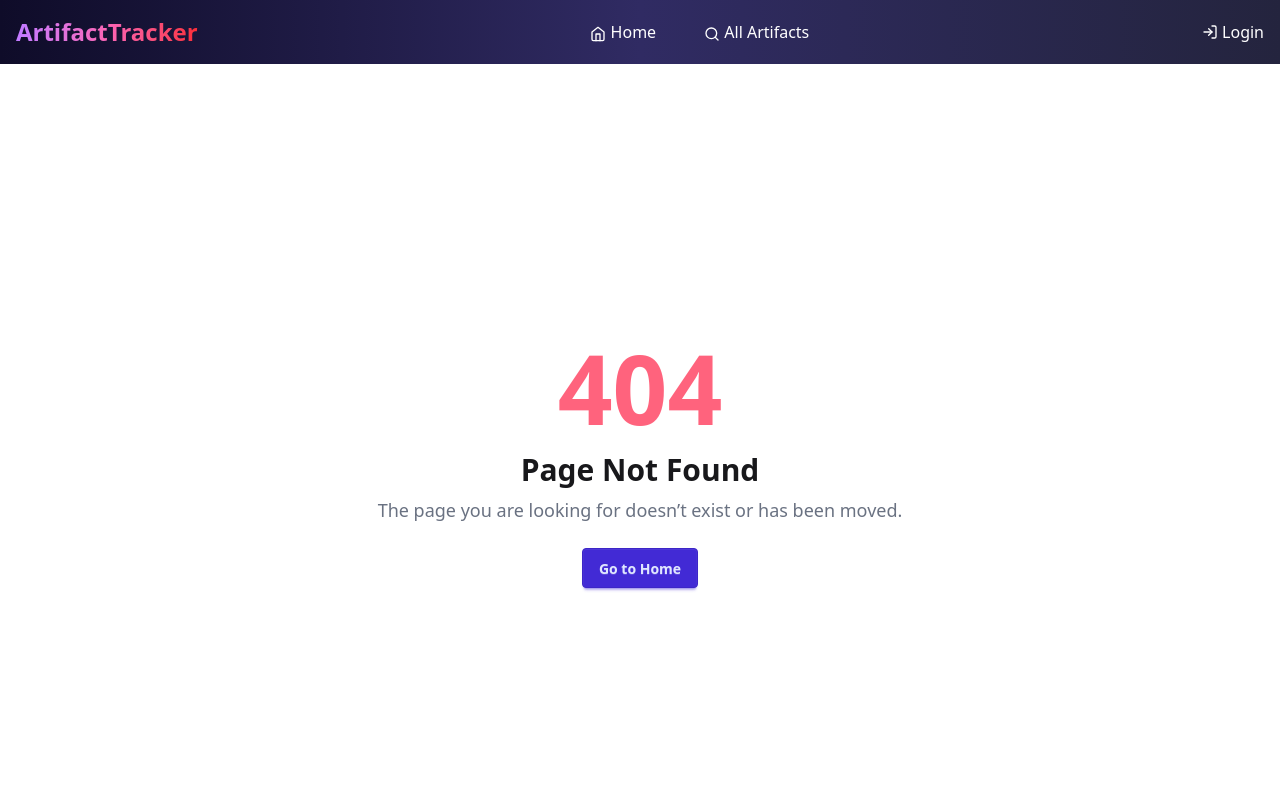
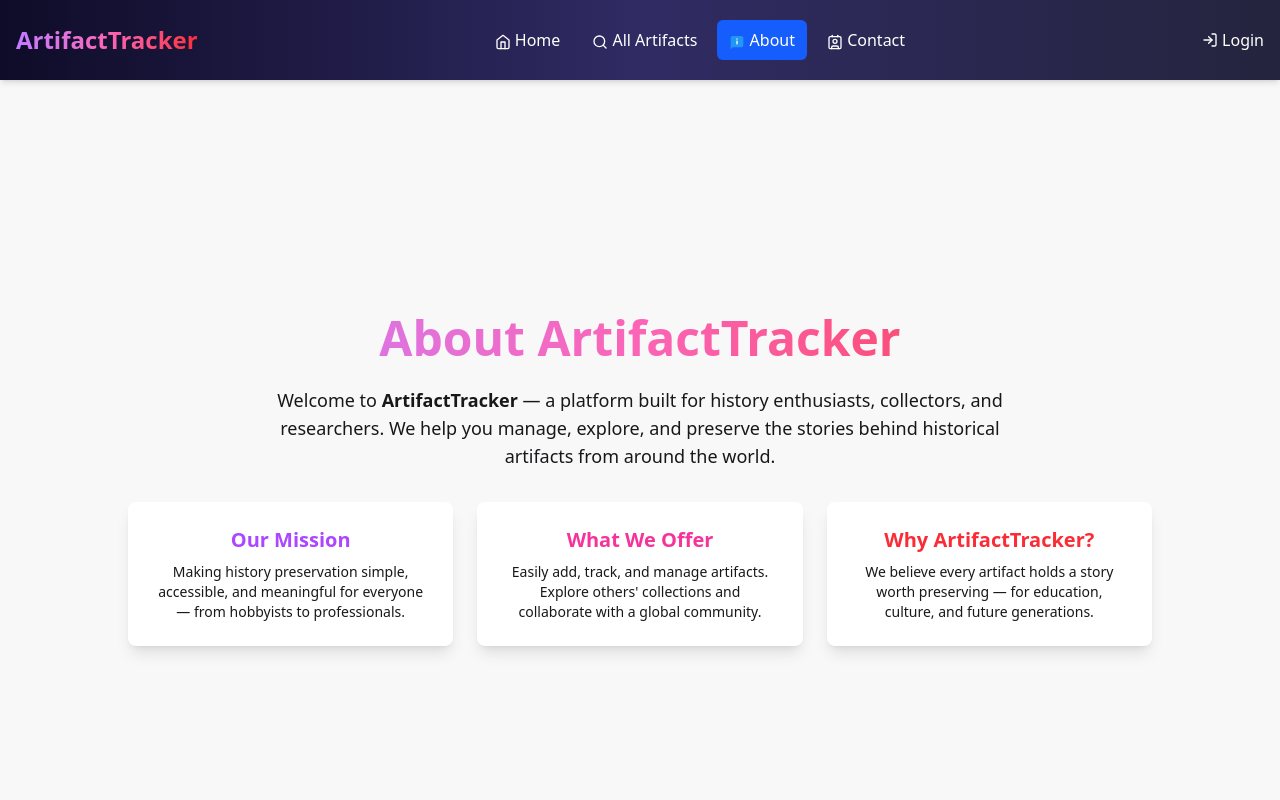
Before and after one commit to mehedidevx/Artifacts-Tracker, a React (Vite) app: page /about in a window 1280 px wide. Shown: the top 800 px of the page. Built offline with nearby package versions, Linux system fonts and the light colour scheme; no server answers.

Commit message:
Add About and Contact components with responsive design and animations

```diff
--- a/index.html
+++ b/index.html
@@ -1,8 +1,8 @@
 <!doctype html>
-<html lang="en" data-theme="light">
+<html lang="en" >
   <head>
     <meta charset="UTF-8" />
-     <link rel="shortcut icon" href="/src/assets/react.svg" type="image/x-icon">
+     <link rel="shortcut icon" href="/src/assets/images1.png" type="image/x-icon">
     <meta name="viewport" content="width=device-width, initial-scale=1.0" />
     <title>Artifacts Tracker</title>
   </head>
--- /dev/null
+++ b/src/components/About.jsx
@@ -0,0 +1,62 @@
+import { motion } from "framer-motion";
+
+const About = () => {
+  return (
+    <div className="min-h-screen bg-base-200 flex items-center justify-center px-4">
+      <motion.div
+        className="max-w-5xl mx-auto text-center"
+        initial={{ opacity: 0, y: 50 }}
+        animate={{ opacity: 1, y: 0 }}
+        transition={{ duration: 0.8 }}
+      >
+        <h1 className="text-5xl font-bold mb-6 text-transparent bg-clip-text bg-gradient-to-r from-purple-400 via-pink-400 to-red-500">
+          About ArtifactTracker
+        </h1>
+
+        <p className="text-lg mb-8 max-w-3xl mx-auto">
+          Welcome to <span className="font-semibold">ArtifactTracker</span> — a platform built for history enthusiasts, collectors, and researchers. We help you manage, explore, and preserve the stories behind historical artifacts from around the world.
+        </p>
+
+        <div className="grid grid-cols-1 md:grid-cols-3 gap-6">
+          <motion.div
+            className="bg-white rounded-lg shadow-lg p-6"
+            whileHover={{ scale: 1.05 }}
+          >
+            <h3 className="text-xl font-bold mb-2 text-purple-500">
+              Our Mission
+            </h3>
+            <p className="text-sm">
+              Making history preservation simple, accessible, and meaningful for everyone — from hobbyists to professionals.
+            </p>
+          </motion.div>
+
+          <motion.div
+            className="bg-white rounded-lg shadow-lg p-6"
+            whileHover={{ scale: 1.05 }}
+          >
+            <h3 className="text-xl font-bold mb-2 text-pink-500">
+              What We Offer
+            </h3>
+            <p className="text-sm">
+              Easily add, track, and manage artifacts. Explore others' collections and collaborate with a global community.
+            </p>
+          </motion.div>
+
+          <motion.div
+            className="bg-white rounded-lg shadow-lg p-6"
+            whileHover={{ scale: 1.05 }}
+          >
+            <h3 className="text-xl font-bold mb-2 text-red-500">
+              Why ArtifactTracker?
+            </h3>
+            <p className="text-sm">
+              We believe every artifact holds a story worth preserving — for education, culture, and future generations.
+            </p>
+          </motion.div>
+        </div>
+      </motion.div>
+    </div>
+  );
+};
+
+export default About;
--- a/src/components/ArtifactsHero.jsx
+++ b/src/components/ArtifactsHero.jsx
@@ -13,7 +13,7 @@ const ArtifactsHero = () => {
         <div className="divider">Discover Artistry</div>
 
         <div className="flex justify-center mt-6">
-          <button className="btn btn-primary">View Artifacts</button>
+          <button className="btn btn-primary bg-blue-600 border-none">View Artifacts</button>
         </div>
       </div>
 
@@ -25,7 +25,7 @@ const ArtifactsHero = () => {
         </p>
 
         <div className="flex justify-end">
-          <button className="btn btn-secondary">Read Discoveries</button>
+          <button className="btn text-white bg-blue-600 border-none">Read Discoveries</button>
         </div>
       </div>
     </div>
--- a/src/components/Banner.jsx
+++ b/src/components/Banner.jsx
@@ -10,7 +10,7 @@ import { Typewriter } from "react-simple-typewriter";
 const Banner = () => {
   const btns = [
     <Link to="/all-artifacts" key="all-artifacts">
-      <button className="flex cursor-pointer items-center gap-2 bg-gradient-to-r from-purple-500 to-pink-500 text-white px-6 py-2 rounded shadow hover:opacity-90 transition">
+      <button className="flex cursor-pointer items-center gap-2 bg-blue-600 text-white px-6 py-2 rounded shadow hover:opacity-90 transition">
        Explore Artifact
       </button>
     </Link>,
--- a/src/components/CallToAction.jsx
+++ b/src/components/CallToAction.jsx
@@ -11,13 +11,13 @@ const CallToAction = () => {
       <div className="flex flex-col sm:flex-row justify-center gap-4">
         <Link
           to="/signup"
-          className="bg-white text-indigo-700 font-semibold px-6 py-3 rounded-lg hover:bg-gray-100 transition"
+          className="bg-blue-600 font-semibold px-6 py-3 rounded-lg hover:bg-transparent border hover:text-white transition"
         >
           Get Started Free
         </Link>
         <Link
           to="/all-artifacts"
-          className="border border-white px-6 py-3 rounded-lg font-semibold hover:bg-white hover:text-purple-900 transition"
+          className="border border-white px-6 py-3 rounded-lg font-semibold hover:bg-blue-600  transition"
         >
           Browse Artifacts
         </Link>
--- /dev/null
+++ b/src/components/Contact.jsx
@@ -0,0 +1,57 @@
+import { motion } from "framer-motion";
+import { FiMail, FiPhone, FiMapPin } from "react-icons/fi";
+
+const Contact = () => {
+  return (
+    <div className="min-h-screen bg-base-200 flex items-center justify-center px-4">
+      <motion.div
+        className="max-w-3xl text-center"
+        initial={{ opacity: 0, y: 50 }}
+        animate={{ opacity: 1, y: 0 }}
+        transition={{ duration: 0.8 }}
+      >
+        <h1 className="text-5xl font-bold mb-6 text-transparent bg-clip-text bg-gradient-to-r from-purple-400 via-pink-400 to-red-500">
+          Contact Us
+        </h1>
+        <p className="text-lg mb-8">
+          Feel free to reach out! We're always open to discussions, suggestions,
+          or collaborations.
+        </p>
+
+        <div className="grid grid-cols-1 md:grid-cols-3 gap-6">
+          {/* Email */}
+          <motion.div
+            className="bg-white rounded-lg shadow-lg p-6"
+            whileHover={{ scale: 1.05 }}
+          >
+            <FiMail className="text-4xl mx-auto text-purple-500 mb-4" />
+            <h3 className="text-xl font-semibold mb-2">Email</h3>
+            <p className="text-sm">mehedi.devx@gmail.com</p>
+          </motion.div>
+
+          {/* Phone */}
+          <motion.div
+            className="bg-white rounded-lg shadow-lg p-6"
+            whileHover={{ scale: 1.05 }}
+          >
+            <FiPhone className="text-4xl mx-auto text-pink-500 mb-4" />
+            <h3 className="text-xl font-semibold mb-2">Phone</h3>
+            <p className="text-sm">+880 1234-567890</p>
+          </motion.div>
+
+          {/* Address */}
+          <motion.div
+            className="bg-white rounded-lg shadow-lg p-6"
+            whileHover={{ scale: 1.05 }}
+          >
+            <FiMapPin className="text-4xl mx-auto text-red-500 mb-4" />
+            <h3 className="text-xl font-semibold mb-2">Location</h3>
+            <p className="text-sm">Debiganj, Panchagarh, Bangladesh</p>
+          </motion.div>
+        </div>
+      </motion.div>
+    </div>
+  );
+};
+
+export default Contact;
--- a/src/components/Navbar.jsx
+++ b/src/components/Navbar.jsx
@@ -10,7 +10,10 @@ import {
   FiHeart,
   FiMenu,
   FiX,
+
 } from "react-icons/fi";
+import { FcAbout } from "react-icons/fc";
+import { LuContact } from "react-icons/lu";
 import { AuthContext } from "../providers/AuthProvider";
 
 const Navbar = () => {
@@ -31,12 +34,12 @@ const Navbar = () => {
   const navLinkClass = ({ isActive }) =>
     `block px-3 py-2 rounded-md font-medium ${
       isActive
-        ? "bg-white/20 text-purple-400"
-        : "hover:text-purple-400 hover:bg-white/10"
+        ? "bg-blue-600 "
+        : "hover:bg-blue-600"
     }`;
 
   return (
-    <nav className="bg-gradient-to-r from-[#0f0c29] via-[#302b63] to-[#24243e] text-white shadow-md">
+    <nav className="bg-gradient-to-r from-[#0f0c29] via-[#302b63] to-[#24243e] text-white shadow-md py-2">
       <div className="container mx-auto px-4 py-3 flex justify-between items-center">
         {/* Logo */}
         <Link to="/" className="text-2xl font-bold bg-gradient-to-r from-purple-400 via-pink-400 to-red-500 bg-clip-text text-transparent">
@@ -44,18 +47,25 @@ const Navbar = () => {
         </Link>
 
         {/* Desktop Menu */}
-        <div className="hidden md:flex gap-6 items-center">
+        <div className="hidden md:flex gap-2 items-center">
           <NavLink to="/" className={navLinkClass}>
             <FiHome className="inline" /> Home
           </NavLink>
           <NavLink to="/all-artifacts" className={navLinkClass}>
             <FiSearch className="inline" /> All Artifacts
           </NavLink>
+
           {user && (
             <NavLink to="/add-artifact" className={navLinkClass}>
               <FiPlusCircle className="inline" /> Add Artifact
             </NavLink>
           )}
+          <NavLink to="/about" className={navLinkClass}>
+           <FcAbout className="inline" /> About
+          </NavLink>
+          <NavLink to="/contact" className={navLinkClass}>
+            <LuContact className="inline"/> Contact
+          </NavLink>
         </div>
 
         {/* User / Login */}
@@ -156,7 +166,7 @@ const Navbar = () => {
                 </button>
                 <button
                   onClick={() => {
-                    navigate("/liked-artifacts");
+                    navigate("/like-artifacts");
                     setMenuOpen(false);
                   }}
                   className="block w-full text-left hover:text-purple-400"
--- a/src/layouts/MainLayOut.jsx
+++ b/src/layouts/MainLayOut.jsx
@@ -22,7 +22,7 @@ const MainLayOut = () => {
 
   return (
     <div>
-      <header>
+      <header className='sticky top-0 z-50'>
         <Navbar />
       </header>
       <main>
--- a/src/pages/ArtifactDetails.jsx
+++ b/src/pages/ArtifactDetails.jsx
@@ -9,7 +9,7 @@ const ArtifactDetails = () => {
   const currentUser = { email: "mehedi.devx@gmail.com" }; // Replace with actual auth user
   const [interested, setInterested] = useState(false);
   const [likeCount, setLikeCount] = useState(artifact.likeCount || 0);
-  const API_BASE = "http://localhost:3000";
+  const API_BASE = "https://artifacts-tracker-server-eta.vercel.app";
 
   useEffect(() => {
     //Check if already liked by this user
--- a/src/pages/FeatureArtifacts.jsx
+++ b/src/pages/FeatureArtifacts.jsx
@@ -80,7 +80,7 @@ const FeatureArtifacts = () => {
         {artifacts.length > 6 && (
           <div className="text-center mt-10">
             <Link to="/all-artifacts">
-              <button className="px-6 py-2 bg-gradient-to-r from-pink-500 to-purple-500 text-white rounded-xl font-medium hover:opacity-90 transition cursor-pointer">
+              <button className="px-6 py-2 bg-blue-600 text-white rounded-xl font-medium hover:opacity-90 transition cursor-pointer">
                 See More
               </button>
             </Link>
```
Also changed, not shown: src/main.jsx (+10 -0 lines), src/assets/images1.png (added).
